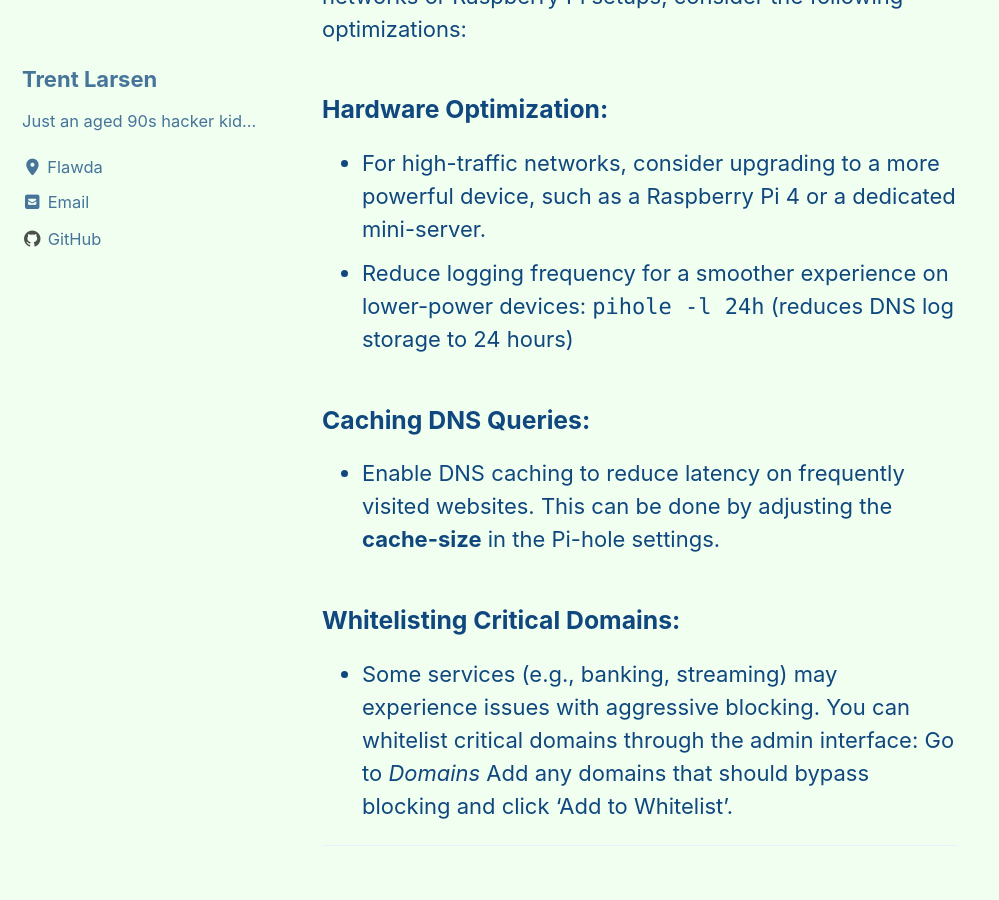
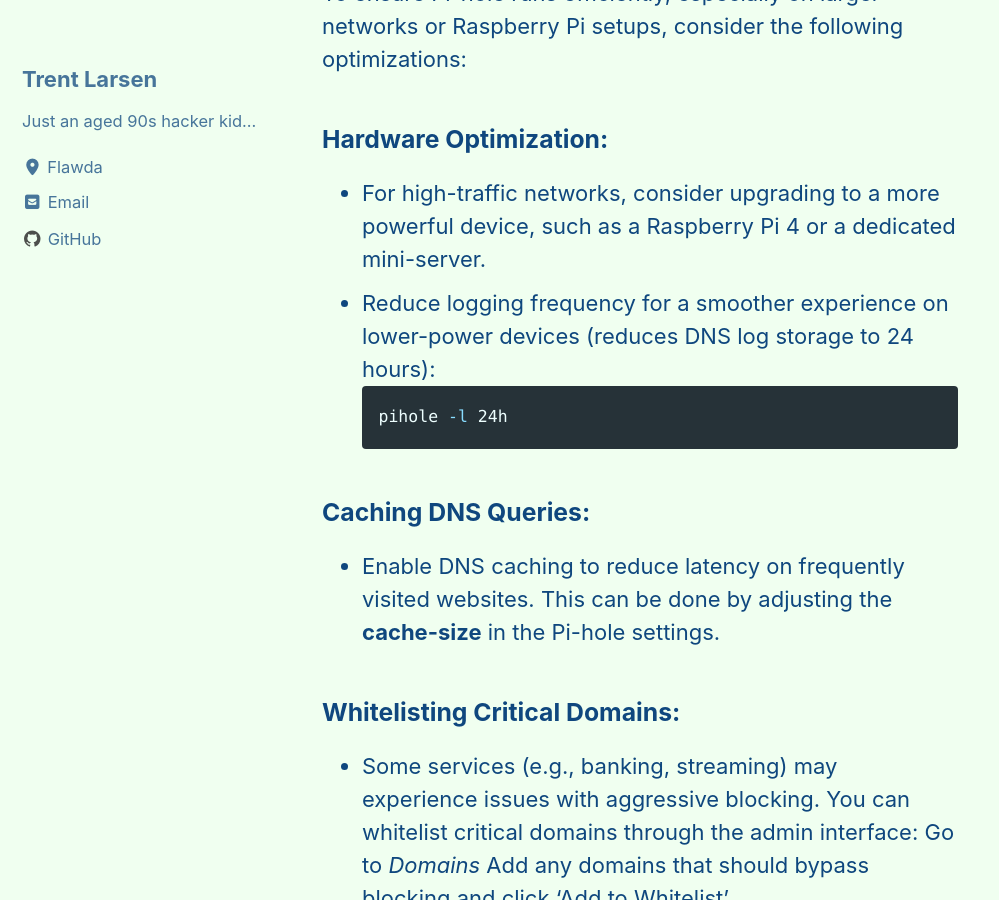
Before and after one commit to subv3rsiv3/website, a Jekyll site: the page built from _posts/2024-09-05-advanced-pi-hole-configuration.md, in a window 1280 px wide and 900 px high, scrolled down 2837 px. Shown: the whole window, without its empty margins (0-999 px from the left). Built offline with Jekyll 4.4.1, drawn with Linux system fonts in a browser that asks for light colours; cached includes are drawn as plain includes.

Commit message:
change to article

````diff
--- a/_posts/2024-09-05-advanced-pi-hole-configuration.md
+++ b/_posts/2024-09-05-advanced-pi-hole-configuration.md
@@ -33,7 +33,9 @@
     ```https://raw.githubusercontent.com/hagezi/dns-blocklists/main/adblock/multi.txt```
     ```https://raw.githubusercontent.com/StevenBlack/hosts/master/hosts```
   - Click *Save* and then update Pi-hole by running:
-    ```pihole -g```
+    ```bash
+    pihole -g
+    ```
 
 ### Where to Find Block Lists:
   - Popular sources for block lists include:
@@ -56,8 +58,10 @@
 
 ### Hardware Optimization:
   - For high-traffic networks, consider upgrading to a more powerful device, such as a Raspberry Pi 4 or a dedicated mini-server.
-  - Reduce logging frequency for a smoother experience on lower-power devices:
-    ```pihole -l 24h``` (reduces DNS log storage to 24 hours)
+  - Reduce logging frequency for a smoother experience on lower-power devices (reduces DNS log storage to 24 hours):
+    ```bash
+    pihole -l 24h
+    ```
 
 ### Caching DNS Queries:
   - Enable DNS caching to reduce latency on frequently visited websites. This can be done by adjusting the **cache-size** in the Pi-hole settings.
````
Also changed, not shown: assets/images/SubvertecOtherBandW512x512.png (added).
